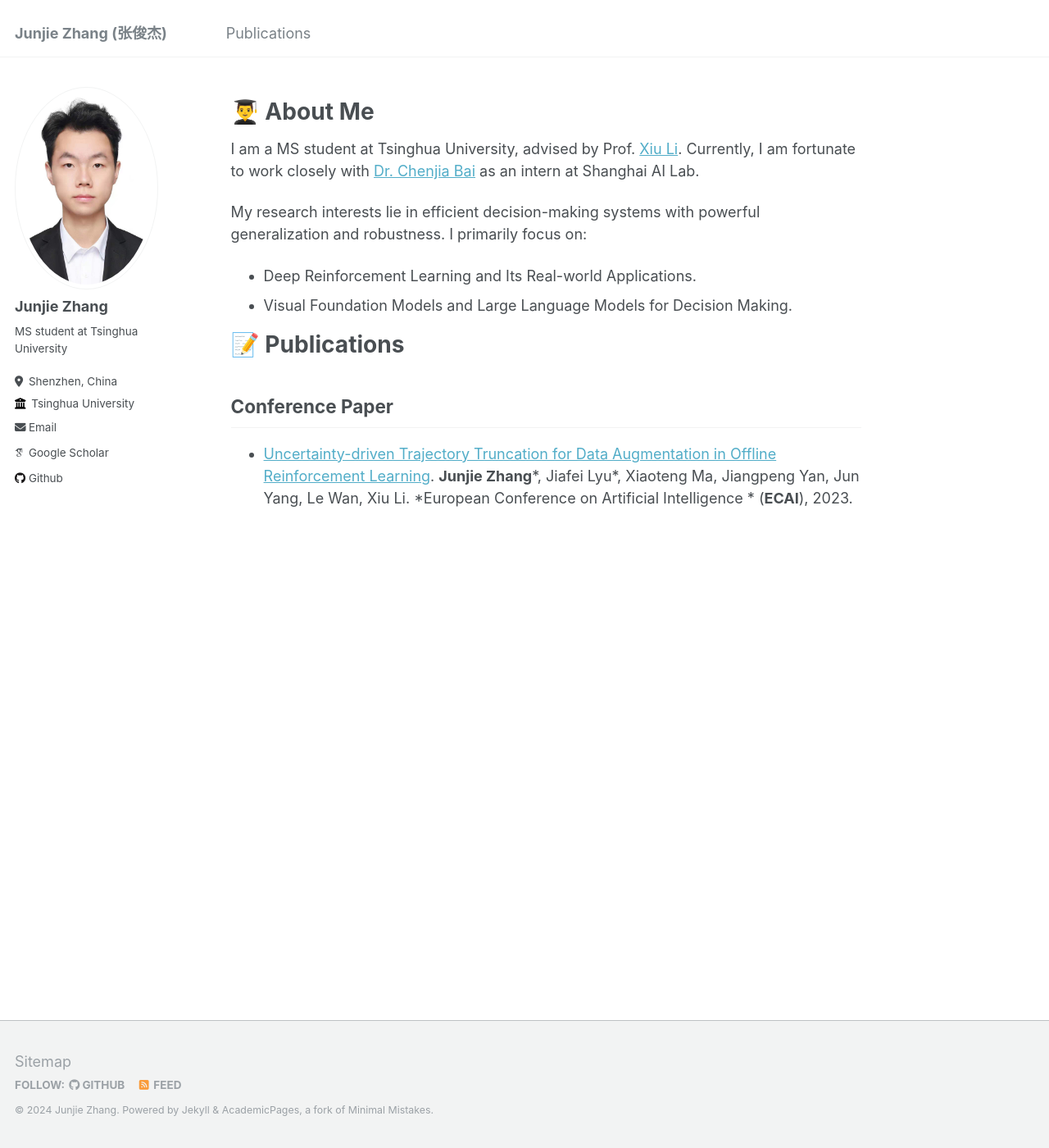
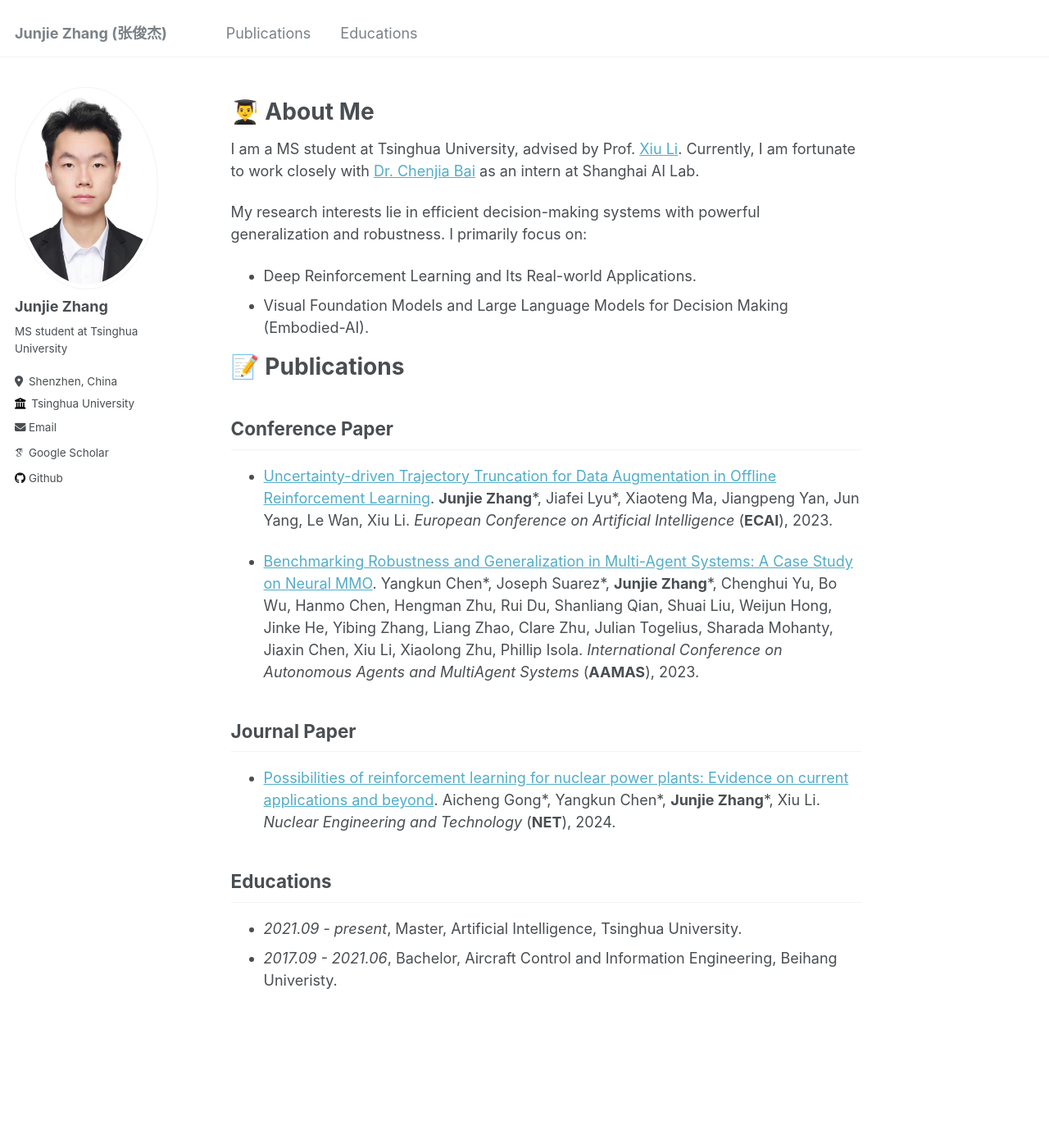
Before and after one commit to pipixiaqishi1/pipixiaqishi1.github.io, a Jekyll site: the page built from _pages/about.md, in a window 1280 px wide and 1400 px high. Shown: the whole window at 82% size. Built offline with Jekyll 4.4.1, drawn with Linux system fonts in a browser that asks for light colours; some web fonts are replaced.

Commit message:
add educations

```diff
--- a/_data/navigation.yml
+++ b/_data/navigation.yml
@@ -2,6 +2,9 @@
 main:
   - title: "Publications"
     url: /#publications
+
+  - title: "Educations"
+    url: /#educations
 
   # - title: "Talks"
   #   url: /talks/
--- a/_pages/about.md
+++ b/_pages/about.md
@@ -12,9 +12,20 @@ I am a MS student at Tsinghua University, advised by Prof. [Xiu Li](https://scho
 
 My research interests lie in efficient decision-making systems with powerful generalization and robustness. I primarily focus on:
 * Deep Reinforcement Learning and Its Real-world Applications.
-* Visual Foundation Models and Large Language Models for Decision Making.
+* Visual Foundation Models and Large Language Models for Decision Making (Embodied-AI).
 
 # 📝 Publications
 
 ## Conference Paper
-- [Uncertainty-driven Trajectory Truncation for Data Augmentation in Offline Reinforcement Learning](https://arxiv.org/abs/2304.04660). **Junjie Zhang**\*, Jiafei Lyu\*, Xiaoteng Ma, Jiangpeng Yan, Jun Yang, Le Wan, Xiu Li. *European Conference on Artificial Intelligence * (**ECAI**), 2023.
+
+- [Uncertainty-driven Trajectory Truncation for Data Augmentation in Offline Reinforcement Learning](https://arxiv.org/abs/2304.04660). **Junjie Zhang**\*, Jiafei Lyu\*, Xiaoteng Ma, Jiangpeng Yan, Jun Yang, Le Wan, Xiu Li. *European Conference on Artificial Intelligence* (**ECAI**), 2023.
+
+- [Benchmarking Robustness and Generalization in Multi-Agent Systems: A Case Study on Neural MMO](https://arxiv.org/abs/2308.15802). Yangkun Chen\*, Joseph Suarez\*, **Junjie Zhang**\*, Chenghui Yu, Bo Wu, Hanmo Chen, Hengman Zhu, Rui Du, Shanliang Qian, Shuai Liu, Weijun Hong, Jinke He, Yibing Zhang, Liang Zhao, Clare Zhu, Julian Togelius, Sharada Mohanty, Jiaxin Chen, Xiu Li, Xiaolong Zhu, Phillip Isola. *International Conference on Autonomous Agents and MultiAgent Systems* (**AAMAS**), 2023.
+
+## Journal Paper
+
+- [Possibilities of reinforcement learning for nuclear power plants: Evidence on current applications and beyond](https://www.sciencedirect.com/science/article/pii/S1738573324000032). Aicheng Gong\*, Yangkun Chen\*, **Junjie Zhang**\*, Xiu Li. *Nuclear Engineering and Technology* (**NET**), 2024.
+
+## Educations
+- *2021.09 - present*, Master, Artificial Intelligence, Tsinghua University.
+- *2017.09 - 2021.06*, Bachelor, Aircraft Control and Information Engineering, Beihang Univeristy.
```
